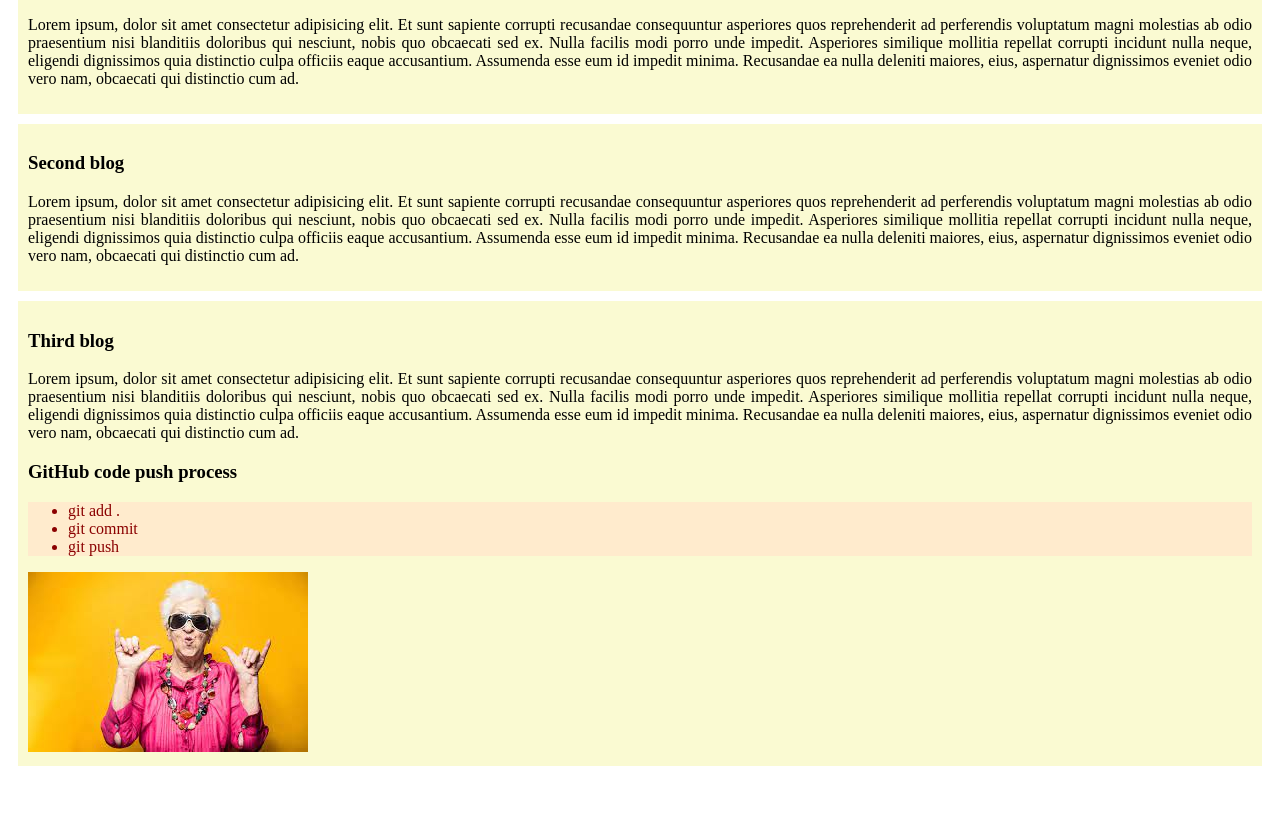
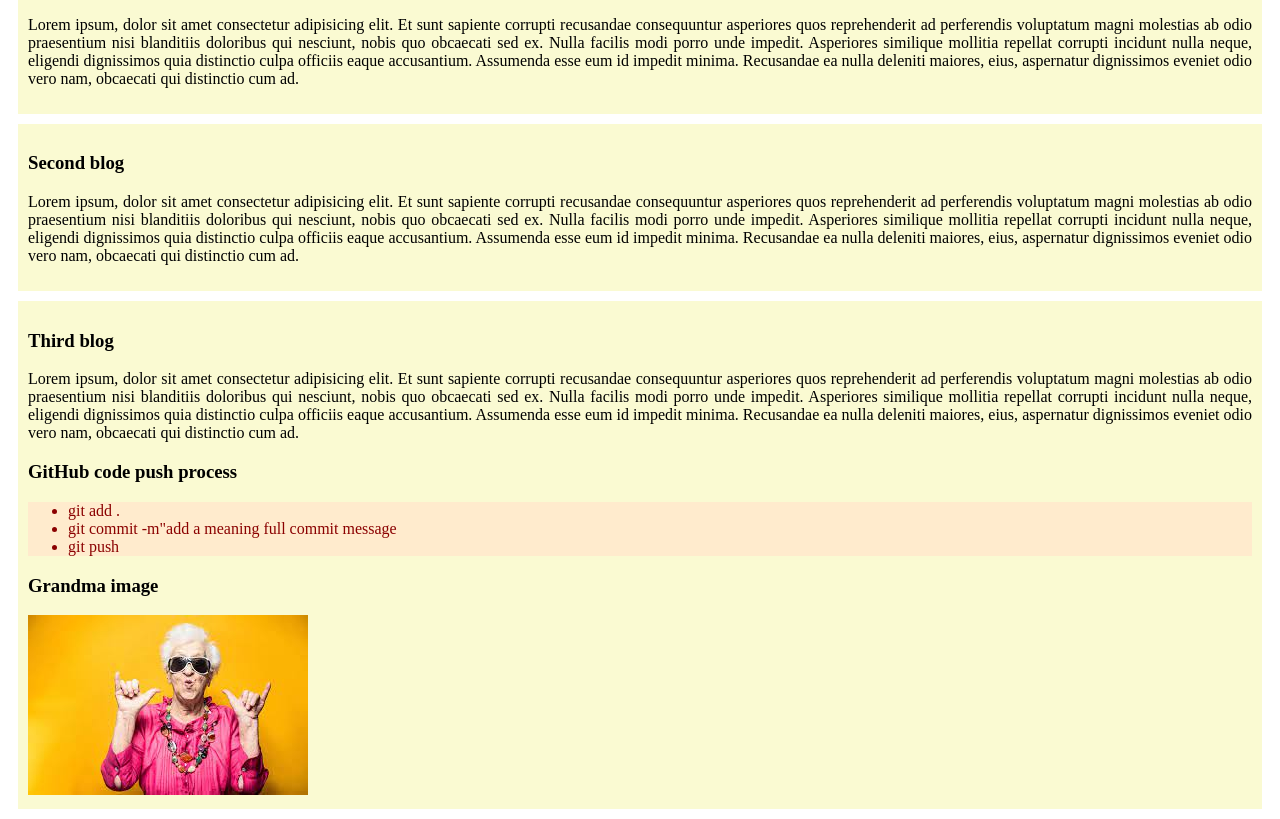
Before and after one commit to limon310/my-first-github-repo, a plain HTML site: page index.html in a window 1280 px wide. Shown: the part 125-944 px from the top of the page. Before the commit the page ends 901 px from the top, so only its background shows below. Drawn offline with Linux system fonts and the light colour scheme.

Commit message:
added image name

```diff
--- a/index.html
+++ b/index.html
@@ -23,9 +23,10 @@
         <h3>GitHub code push process</h3>
         <ul>
             <li>git add .</li>
-            <li>git commit</li>
+            <li>git commit -m"add a meaning full commit message</li>
             <li>git push</li>
         </ul>
+        <h3>Grandma image</h3>
         <img src="image/grandma.jfif" alt="grandma picture">
     </div>
 </body>
```
